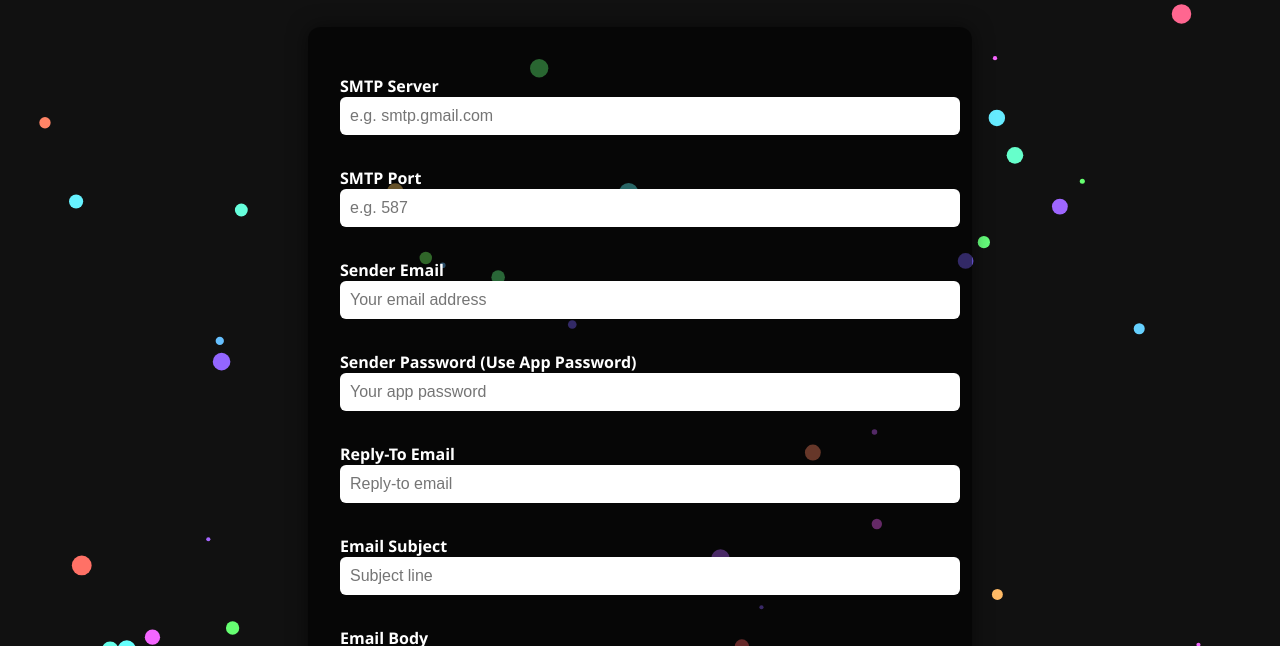
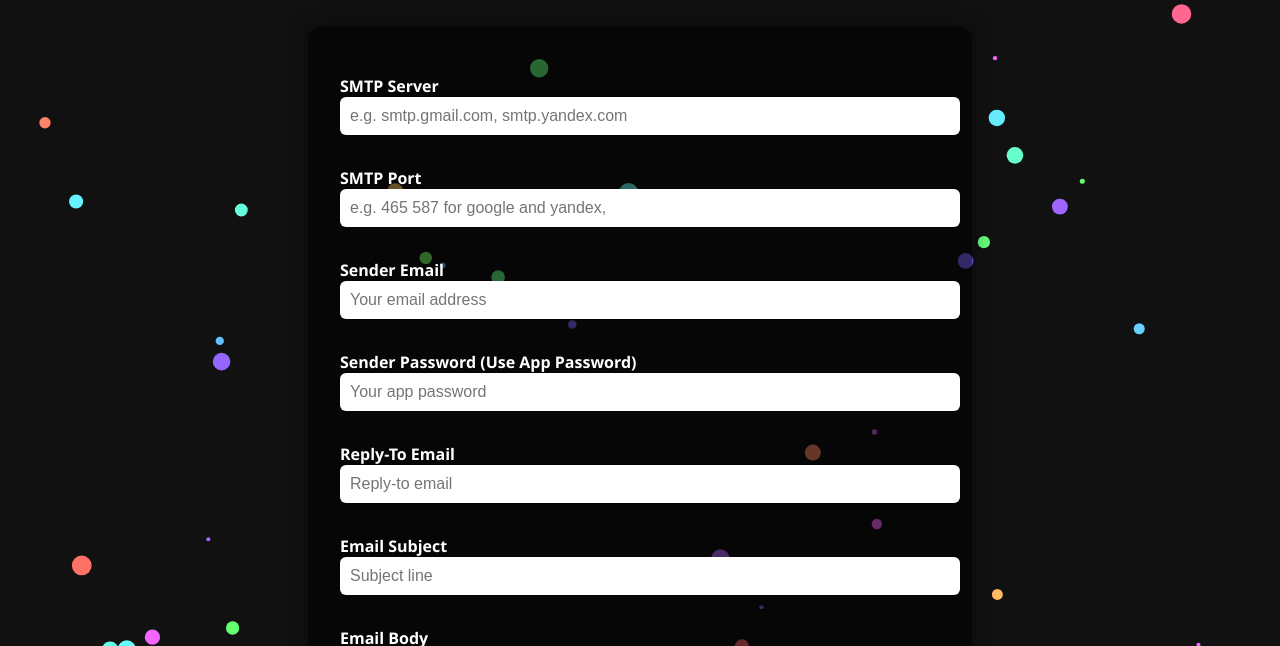
Before and after one commit to AERREN/EMAIL-blaster, a plain HTML site: page index.html in a window 1280 px wide. Shown: the part 78-724 px from the top of the page. Drawn offline with Linux system fonts and the light colour scheme.

Commit message:
index.html
Signed-off-by: DOMNISH AERREN <cdaerren@gmail.com>

```diff
--- a/index.html
+++ b/index.html
@@ -110,10 +110,10 @@
 
   <form id="emailForm">
     <label>SMTP Server
-      <input type="text" name="smtp_server" required placeholder="e.g. smtp.gmail.com">
+      <input type="text" name="smtp_server" required placeholder="e.g. smtp.gmail.com, smtp.yandex.com">
     </label>
     <label>SMTP Port
-      <input type="number" name="smtp_port" required placeholder="e.g. 587">
+      <input type="number" name="smtp_port" required placeholder="e.g. 465 587 for google and yandex, ">
     </label>
     <label>Sender Email
       <input type="email" name="sender_email" required placeholder="Your email address">
```
